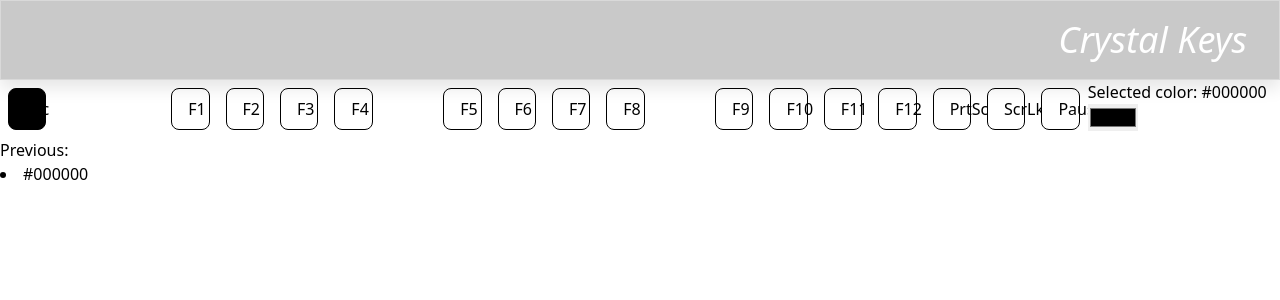
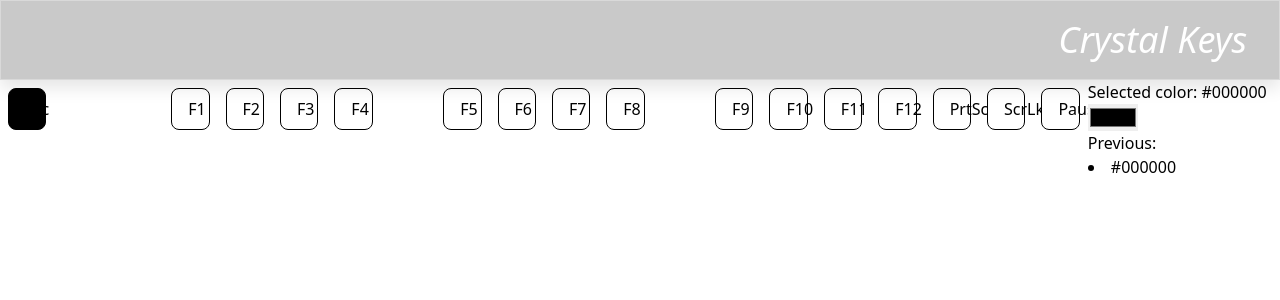
Before and after one commit to OblivionNoirV2/crystalkeys, a React (Create React App) app: page / in a window 1280 px wide. Both pictures are taken after a click on the button "Esc". Shown: the top 300 px of the page. Built offline with nearby package versions, Linux system fonts and the light colour scheme.

Commit message:
set up context provider

```diff
--- a/src/App.tsx
+++ b/src/App.tsx
@@ -1,8 +1,9 @@
-import React, { useState } from 'react';
+import React, { useState, useContext } from 'react';
 import './sparkles.css';
 import './App.css';
 import blueswitch from './audio/blueswitch.mp3';
 import redswitch from './audio/redswitch.mp3';
+import { PrevColorsContext } from './context';
 const TopBar = () => {
   return (
     <section className='crystal items-center w-full h-20 flex justify-end'>
@@ -46,21 +47,21 @@
   ],
 };
 const Keyboard: React.FC<KeyboardProps> = ({ selected_color }) => {
+  const { prevColors, setPrevColors } = useContext(PrevColorsContext);
   //map them all to a default of white
   const [keyColors, setKeyColors] = useState<string[]>(
     key_sets.top_row.map(
       () => '#fff'));
-  const [prevColors, setPrevColors] = useState<string[]>([]);
+
 
   const handleKeyClick = (index: number) => {
     const new_key_colors = [...keyColors];
     new_key_colors[index] = selected_color;
     setKeyColors(new_key_colors);
     if (!prevColors.includes(selected_color)) {
-      setPrevColors(prevColors => [...prevColors, selected_color]);
+      setPrevColors([...prevColors, selected_color]);
     }
   };
-
   return (
     <section className='keyboard '>
       {key_sets.top_row.map((key, index) => (
@@ -69,16 +70,12 @@
           onClick={() => handleKeyClick(index)}
           key={index} />
       ))}
-      {/*will need context to display in the correct area*/}
-      <h1>Previous:</h1>
-      {prevColors.length !== 0 && prevColors.map((color, index) => (
-        <li key={index}>{color}</li>
-      ))}
     </section>
   );
 };
 
 const ColorPicker = () => {
+  const { prevColors } = useContext(PrevColorsContext);
   const [color, setColor] = useState<string>('#000000')
   const handleColorChange = (e: React.ChangeEvent<HTMLInputElement>) => {
     setColor(e.target.value)
@@ -89,6 +86,10 @@
       <section className='flex flex-col'>
         <h1>Selected color: {color} </h1>
         <input type='color' value={color} onChange={handleColorChange} />
+        <h1>Previous:</h1>
+        {prevColors.length !== 0 && prevColors.map((color, index) => (
+          <li key={index}>{color}</li>
+        ))}
       </section>
     </main>
   );
@@ -97,6 +98,10 @@
 function App() {
   return (
     <main>
+      <audio>
+        <source src={blueswitch} type='audio/mpeg' />
+        <source src={redswitch} type='audio/mpeg' />
+      </audio>
       <TopBar />
       <ColorPicker />
     </main>
--- a/src/context.tsx
+++ b/src/context.tsx
@@ -0,0 +1,25 @@
+import { createContext, useState, useEffect } from 'react';
+
+interface prevColorsValues {
+    prevColors: string[];
+    setPrevColors: (value: string[]) => void;
+};
+
+export const PrevColorsContext = createContext<prevColorsValues>({
+    prevColors: [],
+    setPrevColors: () => { }
+});
+
+export function PrevColorsContextProvider({ children }: { children: React.ReactElement }) {
+    const [prevColors, setPrevColors] = useState<string[]>([]);
+
+    useEffect(() => {
+        console.log("color changed" + prevColors);
+    }, [prevColors]);
+
+    return (
+        <PrevColorsContext.Provider value={{ prevColors, setPrevColors }}>
+            {children}
+        </PrevColorsContext.Provider>
+    )
+}
--- a/src/index.tsx
+++ b/src/index.tsx
@@ -3,13 +3,16 @@
 import './sparkles.css';
 import App from './App';
 import reportWebVitals from './reportWebVitals';
+import { PrevColorsContextProvider } from './context';
 
 const root = ReactDOM.createRoot(
   document.getElementById('root') as HTMLElement
 );
 root.render(
   <React.StrictMode>
-    <App />
+    <PrevColorsContextProvider>
+      <App />
+    </PrevColorsContextProvider>
   </React.StrictMode>
 );
 
```
